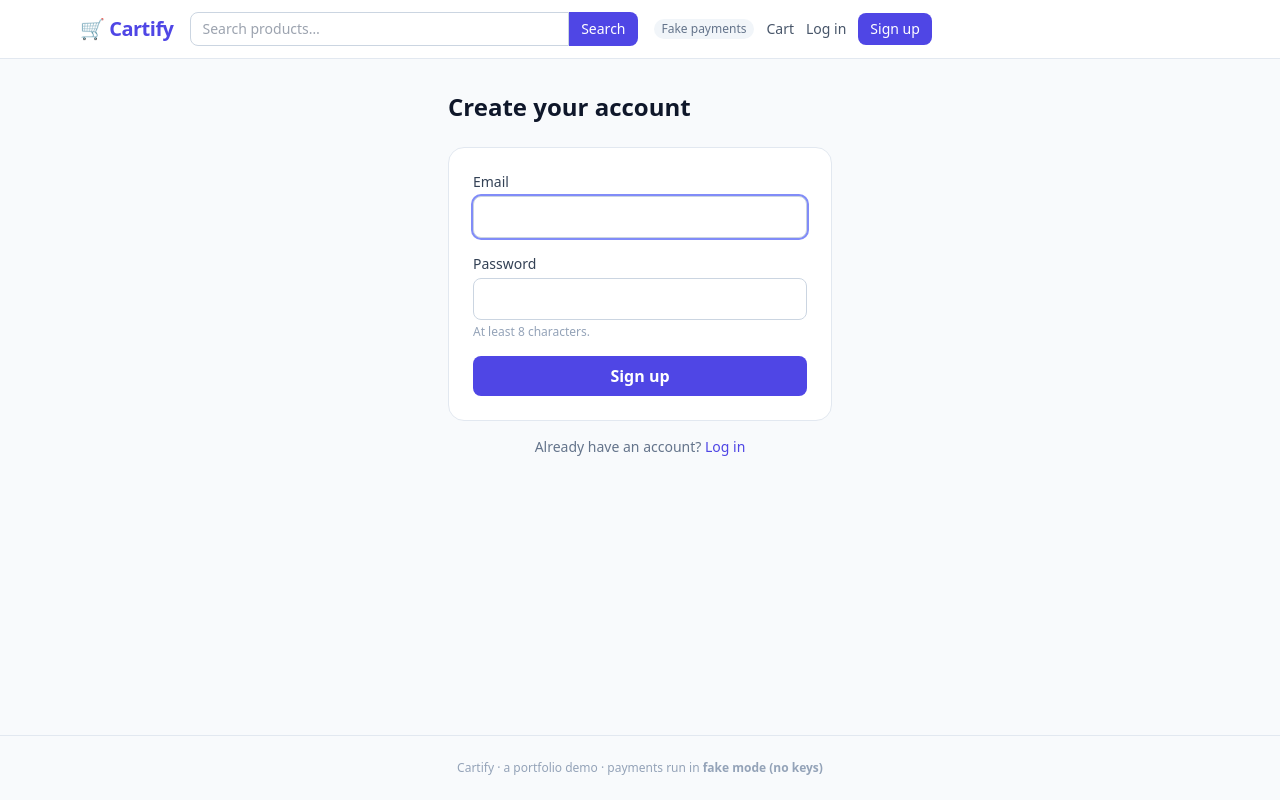
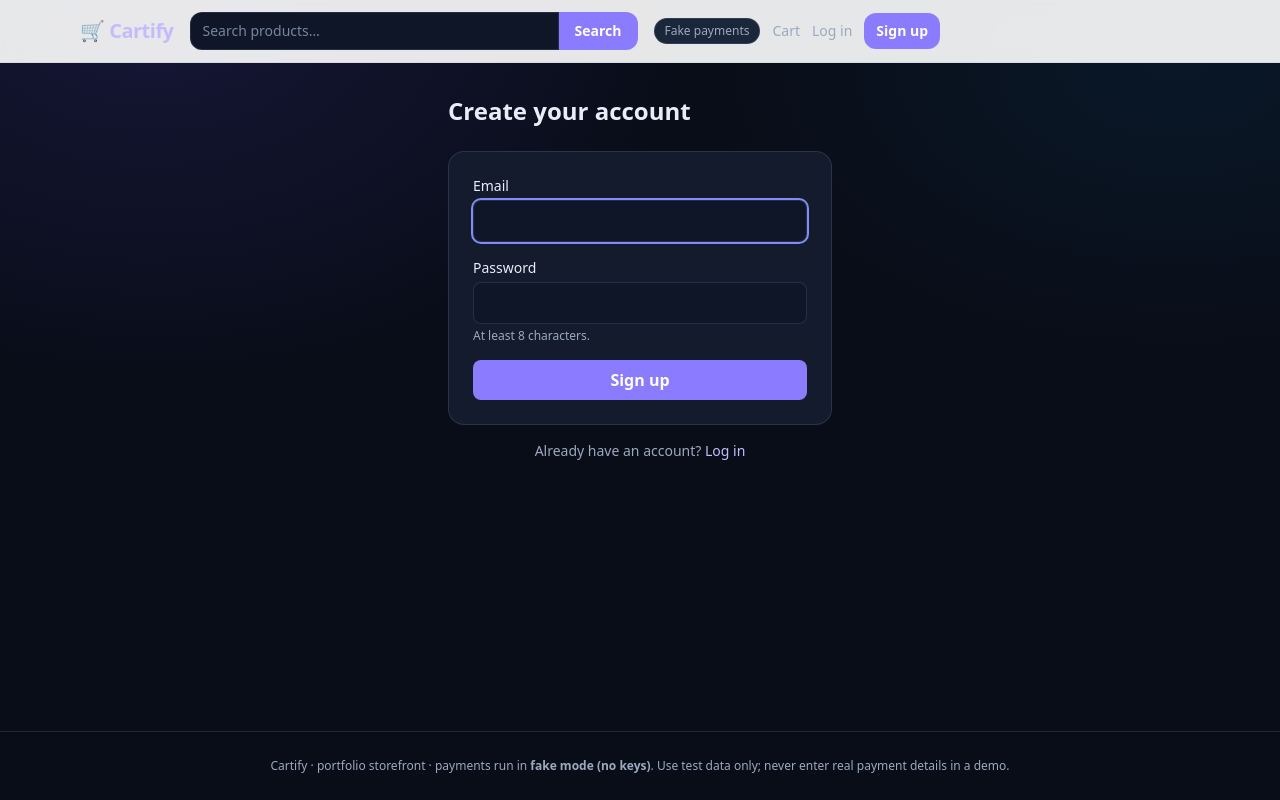
Before and after one commit to Kushe602/E-Commerce-Payments-SaaS, a FastAPI app: page /register in a window 1280 px wide. Run offline with FastAPI, Linux system fonts and the light colour scheme; some libraries are stand-ins or nearby versions.

Commit message:
Apply accessible modern dark theme to Cartify shell

```diff
--- a/app/templates/base.html
+++ b/app/templates/base.html
@@ -3,51 +3,61 @@
 <head>
   <meta charset="utf-8">
   <meta name="viewport" content="width=device-width, initial-scale=1">
+  <meta name="theme-color" content="#090d18">
+  <meta name="color-scheme" content="dark">
   <title>{% block title %}{{ app_name }}{% endblock %}</title>
   <meta name="description" content="{{ app_name }} — a demo e-commerce store with a pluggable payments layer.">
   <script src="https://cdn.tailwindcss.com"></script>
   <script src="https://unpkg.com/htmx.org@2.0.3"></script>
+  <style>
+    :root{color-scheme:dark;--page:#090d18;--surface:#131b2d;--line:rgba(148,163,184,.18);--text:#e8eef9;--muted:#9ba9bf;--accent:#8b7cff}
+    *{box-sizing:border-box}html{background:var(--page);scroll-behavior:smooth}
+    body{background:radial-gradient(ellipse at 12% 0%,rgba(91,76,220,.16),transparent 34rem),radial-gradient(ellipse at 92% 8%,rgba(14,165,233,.07),transparent 30rem),var(--page);color:var(--text)}
+    body .bg-white,body .bg-slate-50,body .bg-slate-100{background-color:var(--surface)!important;color:var(--text)}
+    body .text-slate-900,body .text-slate-800,body .text-slate-700{color:var(--text)!important}
+    body .text-slate-600,body .text-slate-500,body .text-slate-400{color:var(--muted)!important}
+    body [class*="border-slate-"]{border-color:var(--line)!important}
+    body .bg-indigo-600{background-color:var(--accent)!important}body .hover\\:bg-indigo-700:hover{background-color:#7667ed!important}
+    body .text-indigo-600{color:#c4bbff!important}body .hover\\:text-indigo-600:hover{color:#c4bbff!important}
+    body .bg-slate-900{background-color:#0e1627!important}body .bg-slate-100{background-color:#1a263a!important}
+    body .bg-gradient-to-r{background-image:linear-gradient(110deg,#25205a,#172d4a)!important}
+    body input,body textarea,body select{background-color:#0e1627;color:var(--text);border-color:var(--line)}
+    body input::placeholder,body textarea::placeholder{color:#77869e}
+    a,button,input,textarea,select{transition:color .18s ease,background-color .18s ease,border-color .18s ease,box-shadow .18s ease}
+    a:focus-visible,button:focus-visible,input:focus-visible,textarea:focus-visible,select:focus-visible{outline:2px solid #a69aff;outline-offset:3px}
+    ::selection{background:rgba(139,124,255,.35)}
+    @media(prefers-reduced-motion:reduce){*,*::before,*::after{scroll-behavior:auto!important;transition-duration:.01ms!important;animation-duration:.01ms!important}}
+  </style>
 </head>
-<body class="min-h-full bg-slate-50 text-slate-900 flex flex-col antialiased">
-  <header class="border-b border-slate-200 bg-white/90 backdrop-blur sticky top-0 z-20">
-    <nav class="max-w-6xl mx-auto flex items-center gap-4 px-4 py-3">
-      <a href="/" class="text-xl font-bold text-indigo-600 tracking-tight">🛒 {{ app_name }}</a>
-
-      <form action="/" method="get" class="hidden md:flex flex-1 max-w-md">
-        <input type="search" name="q" value="{{ q|default('') }}" placeholder="Search products…"
-               class="w-full rounded-l-lg border border-slate-300 px-3 py-1.5 text-sm focus:outline-none focus:ring-2 focus:ring-indigo-400">
-        <button class="rounded-r-lg bg-indigo-600 px-3 py-1.5 text-sm font-medium text-white hover:bg-indigo-700">Search</button>
+<body class="min-h-full flex flex-col antialiased">
+  <header class="sticky top-0 z-20 border-b border-slate-200 bg-white/90 backdrop-blur">
+    <nav class="mx-auto flex w-full max-w-6xl items-center gap-3 px-4 py-3 sm:gap-4">
+      <a href="/" class="shrink-0 text-xl font-bold tracking-tight text-indigo-600">🛒 {{ app_name }}</a>
+      <form action="/" method="get" class="hidden max-w-md flex-1 md:flex">
+        <input type="search" name="q" value="{{ q|default('') }}" placeholder="Search products…" aria-label="Search products" class="w-full rounded-l-xl border border-slate-300 px-3 py-2 text-sm focus:outline-none focus:ring-2 focus:ring-indigo-400">
+        <button class="rounded-r-xl bg-indigo-600 px-4 py-2 text-sm font-semibold text-white hover:bg-indigo-700">Search</button>
       </form>
-
       <div class="flex-1 md:hidden"></div>
-
-      <div class="flex items-center gap-3 text-sm">
-        <span class="hidden sm:inline rounded-full bg-slate-100 px-2 py-0.5 text-xs font-medium text-slate-500"
-              title="Payment provider in use">{{ 'Stripe test' if payments_mode == 'stripe' else 'Fake payments' }}</span>
+      <div class="flex items-center gap-2 text-sm sm:gap-3">
+        <span class="hidden rounded-full border border-slate-200 bg-slate-100 px-2.5 py-1 text-xs font-medium text-slate-500 sm:inline" title="Payment provider in use">{{ 'Stripe test' if payments_mode == 'stripe' else 'Fake payments' }}</span>
         {% if user %}
           {% include 'partials/cart_badge.html' %}
           <a href="/wishlist" class="text-slate-600 hover:text-indigo-600">Wishlist</a>
-          <a href="/orders" class="text-slate-600 hover:text-indigo-600">Orders</a>
-          {% if user.is_admin %}<a href="/admin" class="text-slate-600 hover:text-indigo-600">Admin</a>{% endif %}
-          <form action="/logout" method="post" class="inline">
-            <button class="text-slate-600 hover:text-indigo-600">Log out</button>
-          </form>
+          <a href="/orders" class="hidden text-slate-600 hover:text-indigo-600 sm:inline">Orders</a>
+          {% if user.is_admin %}<a href="/admin" class="hidden text-slate-600 hover:text-indigo-600 sm:inline">Admin</a>{% endif %}
+          <form action="/logout" method="post" class="inline"><button class="text-slate-600 hover:text-indigo-600">Log out</button></form>
         {% else %}
           {% include 'partials/cart_badge.html' %}
           <a href="/login" class="text-slate-600 hover:text-indigo-600">Log in</a>
-          <a href="/register" class="rounded-lg bg-indigo-600 px-3 py-1.5 font-medium text-white hover:bg-indigo-700">Sign up</a>
+          <a href="/register" class="rounded-xl bg-indigo-600 px-3 py-2 font-semibold text-white hover:bg-indigo-700">Sign up</a>
         {% endif %}
       </div>
     </nav>
   </header>
-
-  <main class="flex-1 w-full max-w-6xl mx-auto px-4 py-8">
-    {% block content %}{% endblock %}
-  </main>
-
-  <footer class="border-t border-slate-200 py-6 text-center text-xs text-slate-400">
-    {{ app_name }} · a portfolio demo · payments run in
-    <strong>{{ 'Stripe test mode' if payments_mode == 'stripe' else 'fake mode (no keys)' }}</strong>
+  <main class="mx-auto w-full max-w-6xl flex-1 px-4 py-8 sm:px-6">{% block content %}{% endblock %}</main>
+  <footer class="border-t border-slate-800 px-4 py-6 text-center text-xs leading-5 text-slate-500">
+    {{ app_name }} · portfolio storefront · payments run in <strong>{{ 'Stripe test mode' if payments_mode == 'stripe' else 'fake mode (no keys)' }}</strong>.
+    Use test data only; never enter real payment details in a demo.
   </footer>
 </body>
 </html>
```
